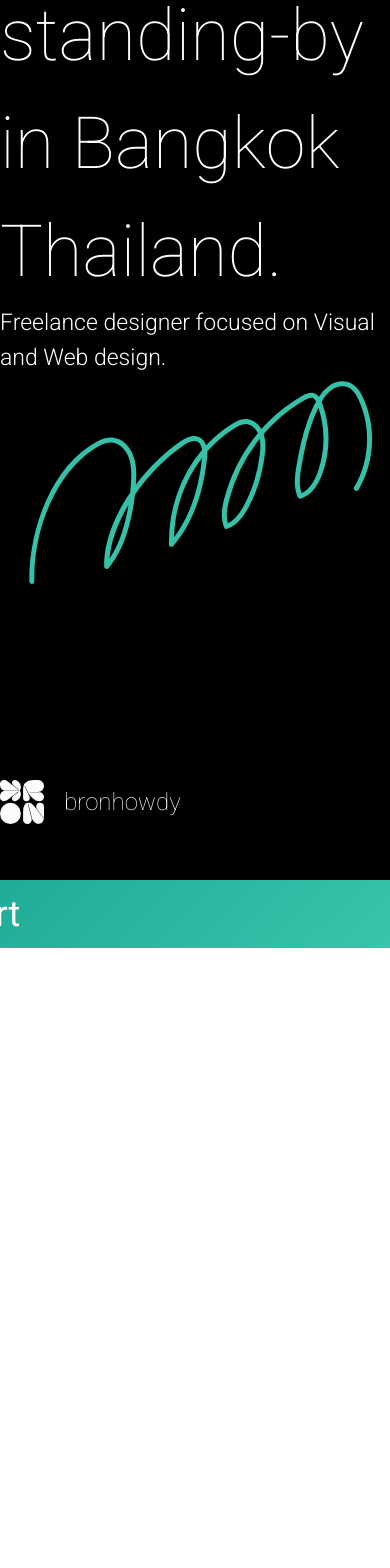
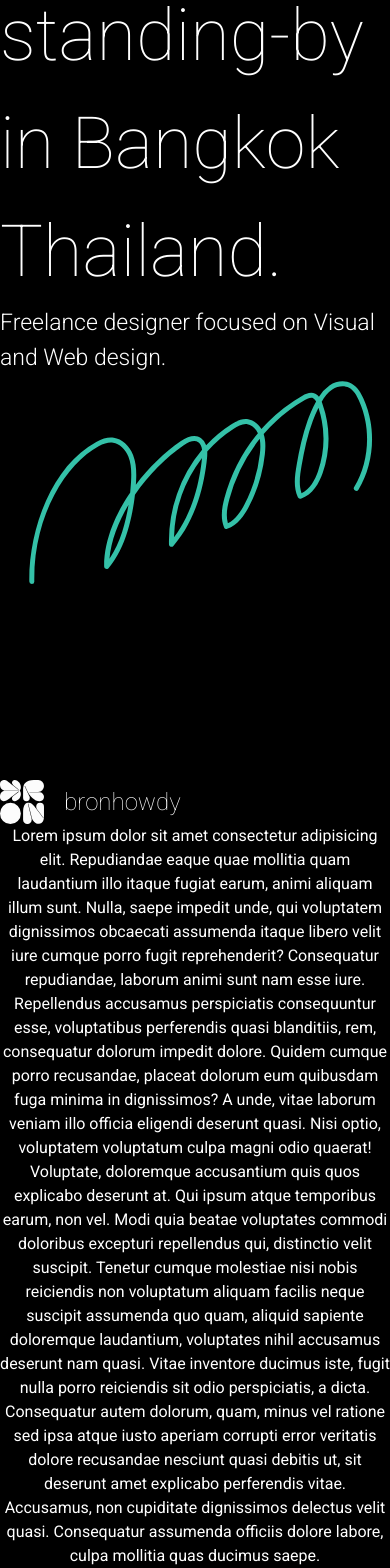
Before and after one commit to PawaOx4th/bronhowdy-portfolio, a React (Vite) app: page / in a window 390 px wide. Shown: the part 342-1910 px from the top of the page. Before the commit the page ends 1290 px from the top, so only its background shows below. Built offline with nearby package versions, Linux system fonts and the light colour scheme.

Commit message:
feat: 🎸 Custom responsive

```diff
--- /dev/null
+++ b/src/pages/home/components/sectionHome.tsx
@@ -0,0 +1,127 @@
+import React, { useState } from "react"
+import ImgCicle from "../../../assets/img/cicle.svg"
+import SignatureSomeThing from "../../../assets/img/signature-something.svg"
+import Logo from "../../../assets/img/bronhowdyLogo.svg"
+import Marquee from "react-fast-marquee"
+import ReactTypingEffect from "react-typing-effect"
+import styled, { keyframes } from "styled-components"
+
+function SectionHome() {
+  const [textTyping, setTextTyping] = useState([
+    "Hello!",
+    "Olá!",
+    "안녕하세요!",
+    "ສະບາຍດີ",
+    "Ciao!",
+    "สวัสดี",
+    "Привет",
+    "こんにちは!",
+    "Bonjour!",
+    "你好",
+  ])
+  return (
+    <div
+      className={`bg-black w-full min-h-screen text-white flex flex-col lg:flex-row lg:justify-end `}>
+      <ImageCircle className={` hidden lg:block`} src={ImgCicle} alt="" />
+      <div
+        className={` w-full lg:w-11/12  relative flex justify-end  flex-col `}>
+        <ReactTypingEffect
+          text={textTyping}
+          className={` text-5xl text-main-green text-left`}
+        />
+        <div
+          className={` text-left text-header-content font-thin  relative z-z-1`}>
+          I'm Bron! A Designer currently
+          <br />
+          standing-by in Bangkok
+          <br /> Thailand.
+          <img
+            src={SignatureSomeThing}
+            alt=""
+            className={` -z-z-1 hidden lg:block absolute lg:left-4.5/12 lg:top-7/12`}
+          />
+        </div>
+        <div className={` text-left`}>
+          <p className={` text-header-subtitle font-light`}>
+            Freelance designer focused on Visual and Web design.
+          </p>
+        </div>
+        <img src={SignatureSomeThing} alt="" className={` block lg:hidden`} />
+        <div className={` flex items-center text-2xl font-thin gap-5 mt-48`}>
+          <img src={Logo} alt="" />
+          bronhowdy
+        </div>
+
+        <WrapperTextMarguee className={` hidden lg:block`}>
+          <Marquee
+            loop={20}
+            speed={100}
+            gradient={false}
+            className={`text-4xl`}
+            // className={` mt-12 bg-gradient-to-r from-main-medium-turquoise  via-main-dark-pastel-purple to-main-han-purple py-4  text-4xl`}
+          >
+            {React.Children.toArray([
+              ...Array(10).fill(
+                <div className={` mx-60 flex items-center`}>
+                  <svg
+                    xmlns="http://www.w3.org/2000/svg"
+                    width="50.093"
+                    height="52.255"
+                    viewBox="0 0 50.093 52.255">
+                    <path
+                      id="Path_91"
+                      data-name="Path 91"
+                      d="M1708.9,373.678a.693.693,0,0,0,.683.577.674.674,0,0,0,.117-.01.692.692,0,0,0,.566-.8c-.833-4.874.463-14.184,1.977-23.785,6.815,6.925,13.561,13.536,18.091,15.7a.675.675,0,0,0,.3.068.7.7,0,0,0,.3-1.322c-4.233-2.023-10.68-8.3-17.253-14.969,9.345-.167,18.374-.523,22.972-2.351a.708.708,0,0,0,.393-.913.693.693,0,0,0-.9-.4c-4.341,1.726-13.085,2.083-22.2,2.249,6.473-7.03,12.6-13.956,14.623-18.624a.694.694,0,0,0-1.272-.553c-1.968,4.535-8.146,11.486-14.641,18.528q.116-.716.229-1.431h0c1.422-8.883,2.766-17.272,2.766-22.946a.694.694,0,1,0-1.387,0c0,5.559-1.333,13.888-2.746,22.706h0l0,.019c-.068.433-.139.866-.207,1.3l-.661-.674-.016-.016c-6.148-6.275-11.954-12.2-16.4-15.427a.694.694,0,1,0-.814,1.125c4.355,3.16,10.4,9.325,16.237,15.288h0l0,0,.02.02q.362.37.726.741l-.787.012c-8.6.128-16.714.249-22.048,1.283a.7.7,0,0,0-.551.824.692.692,0,0,0,.813.559c5.213-1.011,13.65-1.137,21.807-1.258l1.07-.016-.6.648c-5.979,6.456-11.626,12.553-14.7,17.221a.693.693,0,1,0,1.157.764c2.917-4.431,8.276-10.256,14.012-16.449C1709.178,360.388,1708.09,368.934,1708.9,373.678Z"
+                      transform="translate(-1687.001 -322)"
+                      fill="#fff"
+                      fill-rule="evenodd"
+                    />
+                  </svg>
+                  <span className={`ml-14`}> new work alert</span>
+                </div>
+              ),
+            ])}
+          </Marquee>
+        </WrapperTextMarguee>
+      </div>
+    </div>
+  )
+}
+
+const GradientAnimation = keyframes`
+  0%{background-position:0% 23%}
+    50%{background-position:100% 78%}
+    100%{background-position:0% 23%}
+`
+
+const WrapperTextMarguee = styled.div`
+  margin-top: 56px;
+  padding: 0.5rem 0rem;
+  animation: ${GradientAnimation} 10s linear infinite;
+  background-image: linear-gradient(-45deg, #49d7bb, #19a590, #9d75ce, #5037ff);
+  background-size: 600% 600%;
+`
+
+const CircleImg = keyframes`
+0% {
+    /* tr */
+    transform: rotate(0deg);
+}
+
+
+100% {
+    transform: rotate(360deg);
+}
+
+`
+
+const ImageCircle = styled.img`
+  animation: ${CircleImg} 10s linear infinite;
+  overflow: hidden;
+  position: absolute;
+  top: 28px;
+  right: 64px;
+  z-index: 5;
+`
+
+export default SectionHome
--- a/src/pages/home/index.tsx
+++ b/src/pages/home/index.tsx
@@ -1,128 +1,39 @@
 import React, { useState } from "react"
-import ReactTypingEffect from "react-typing-effect"
+
 import styled, { keyframes } from "styled-components"
-import ImgCicle from "../../assets/img/cicle.svg"
-import SignatureSomeThing from "../../assets/img/signature-something.svg"
-import Logo from "../../assets/img/bronhowdyLogo.svg"
-import Marquee from "react-fast-marquee"
+import SectionHome from "./components/sectionHome"
 
 const Home = () => {
-  const [textTyping, setTextTyping] = useState([
-    "Hello!",
-    "Olá!",
-    "안녕하세요!",
-    "ສະບາຍດີ",
-    "Ciao!",
-    "สวัสดี",
-    "Привет",
-    "こんにちは!",
-    "Bonjour!",
-    "你好",
-  ])
   return (
-    <div
-      className={`bg-black w-full min-h-screen text-white flex justify-end `}>
-      <ImageCircle src={ImgCicle} alt="" />
-      <div
-        className={` w-full lg:w-11/12  relative flex justify-end  flex-col `}>
-        <ReactTypingEffect
-          text={textTyping}
-          className={` text-5xl text-main-green text-left`}
-        />
-        <div
-          className={` text-left text-header-content font-thin  relative z-z-1`}>
-          I'm Bron! A Designer currently
-          <br />
-          standing-by in Bangkok
-          <br /> Thailand.
-          <img
-            src={SignatureSomeThing}
-            alt=""
-            className={` -z-z-1 hidden lg:block absolute lg:left-4.5/12 lg:top-7/12`}
-          />
-        </div>
-        <div className={` text-left`}>
-          <p className={` text-header-subtitle font-light`}>
-            Freelance designer focused on Visual and Web design.
-          </p>
-        </div>
-        <img src={SignatureSomeThing} alt="" className={` block lg:hidden`} />
-        <div className={` flex items-center text-2xl font-thin gap-5 mt-48`}>
-          <img src={Logo} alt="" />
-          bronhowdy
-        </div>
-
-        <WrapperTextMarguee>
-          <Marquee
-            loop={20}
-            speed={100}
-            gradient={false}
-            className={`text-4xl`}
-            // className={` mt-12 bg-gradient-to-r from-main-medium-turquoise  via-main-dark-pastel-purple to-main-han-purple py-4  text-4xl`}
-          >
-            {React.Children.toArray([
-              ...Array(10).fill(
-                <div className={` mx-60 flex items-center`}>
-                  <svg
-                    xmlns="http://www.w3.org/2000/svg"
-                    width="50.093"
-                    height="52.255"
-                    viewBox="0 0 50.093 52.255">
-                    <path
-                      id="Path_91"
-                      data-name="Path 91"
-                      d="M1708.9,373.678a.693.693,0,0,0,.683.577.674.674,0,0,0,.117-.01.692.692,0,0,0,.566-.8c-.833-4.874.463-14.184,1.977-23.785,6.815,6.925,13.561,13.536,18.091,15.7a.675.675,0,0,0,.3.068.7.7,0,0,0,.3-1.322c-4.233-2.023-10.68-8.3-17.253-14.969,9.345-.167,18.374-.523,22.972-2.351a.708.708,0,0,0,.393-.913.693.693,0,0,0-.9-.4c-4.341,1.726-13.085,2.083-22.2,2.249,6.473-7.03,12.6-13.956,14.623-18.624a.694.694,0,0,0-1.272-.553c-1.968,4.535-8.146,11.486-14.641,18.528q.116-.716.229-1.431h0c1.422-8.883,2.766-17.272,2.766-22.946a.694.694,0,1,0-1.387,0c0,5.559-1.333,13.888-2.746,22.706h0l0,.019c-.068.433-.139.866-.207,1.3l-.661-.674-.016-.016c-6.148-6.275-11.954-12.2-16.4-15.427a.694.694,0,1,0-.814,1.125c4.355,3.16,10.4,9.325,16.237,15.288h0l0,0,.02.02q.362.37.726.741l-.787.012c-8.6.128-16.714.249-22.048,1.283a.7.7,0,0,0-.551.824.692.692,0,0,0,.813.559c5.213-1.011,13.65-1.137,21.807-1.258l1.07-.016-.6.648c-5.979,6.456-11.626,12.553-14.7,17.221a.693.693,0,1,0,1.157.764c2.917-4.431,8.276-10.256,14.012-16.449C1709.178,360.388,1708.09,368.934,1708.9,373.678Z"
-                      transform="translate(-1687.001 -322)"
-                      fill="#fff"
-                      fill-rule="evenodd"
-                    />
-                  </svg>
-                  <span className={`ml-14`}> new work alert</span>
-                </div>
-              ),
-            ])}
-          </Marquee>
-        </WrapperTextMarguee>
+    <div className={`bg-black w-full min-h-screen text-white `}>
+      <SectionHome />
+      <div>
+        Lorem ipsum dolor sit amet consectetur adipisicing elit. Repudiandae
+        eaque quae mollitia quam laudantium illo itaque fugiat earum, animi
+        aliquam illum sunt. Nulla, saepe impedit unde, qui voluptatem
+        dignissimos obcaecati assumenda itaque libero velit iure cumque porro
+        fugit reprehenderit? Consequatur repudiandae, laborum animi sunt nam
+        esse iure. Repellendus accusamus perspiciatis consequuntur esse,
+        voluptatibus perferendis quasi blanditiis, rem, consequatur dolorum
+        impedit dolore. Quidem cumque porro recusandae, placeat dolorum eum
+        quibusdam fuga minima in dignissimos? A unde, vitae laborum veniam illo
+        officia eligendi deserunt quasi. Nisi optio, voluptatem voluptatum culpa
+        magni odio quaerat! Voluptate, doloremque accusantium quis quos
+        explicabo deserunt at. Qui ipsum atque temporibus earum, non vel. Modi
+        quia beatae voluptates commodi doloribus excepturi repellendus qui,
+        distinctio velit suscipit. Tenetur cumque molestiae nisi nobis
+        reiciendis non voluptatum aliquam facilis neque suscipit assumenda quo
+        quam, aliquid sapiente doloremque laudantium, voluptates nihil accusamus
+        deserunt nam quasi. Vitae inventore ducimus iste, fugit nulla porro
+        reiciendis sit odio perspiciatis, a dicta. Consequatur autem dolorum,
+        quam, minus vel ratione sed ipsa atque iusto aperiam corrupti error
+        veritatis dolore recusandae nesciunt quasi debitis ut, sit deserunt amet
+        explicabo perferendis vitae. Accusamus, non cupiditate dignissimos
+        delectus velit quasi. Consequatur assumenda officiis dolore labore,
+        culpa mollitia quas ducimus saepe.
       </div>
     </div>
   )
 }
 
-const GradientAnimation = keyframes`
-  0%{background-position:0% 23%}
-    50%{background-position:100% 78%}
-    100%{background-position:0% 23%}
-`
-
-const WrapperTextMarguee = styled.div`
-  margin-top: 56px;
-  padding: 0.5rem 0rem;
-  animation: ${GradientAnimation} 10s linear infinite;
-  background-image: linear-gradient(-45deg, #49d7bb, #19a590, #9d75ce, #5037ff);
-  background-size: 600% 600%;
-`
-
-const CircleImg = keyframes`
-0% {
-    /* tr */
-    transform: rotate(0deg);
-}
-
-
-100% {
-    transform: rotate(360deg);
-}
-
-`
-
-const ImageCircle = styled.img`
-  animation: ${CircleImg} 10s linear infinite;
-  overflow: hidden;
-  display: block;
-  position: absolute;
-  top: 28px;
-  right: 64px;
-  z-index: 5;
-`
-
 export default Home
```
